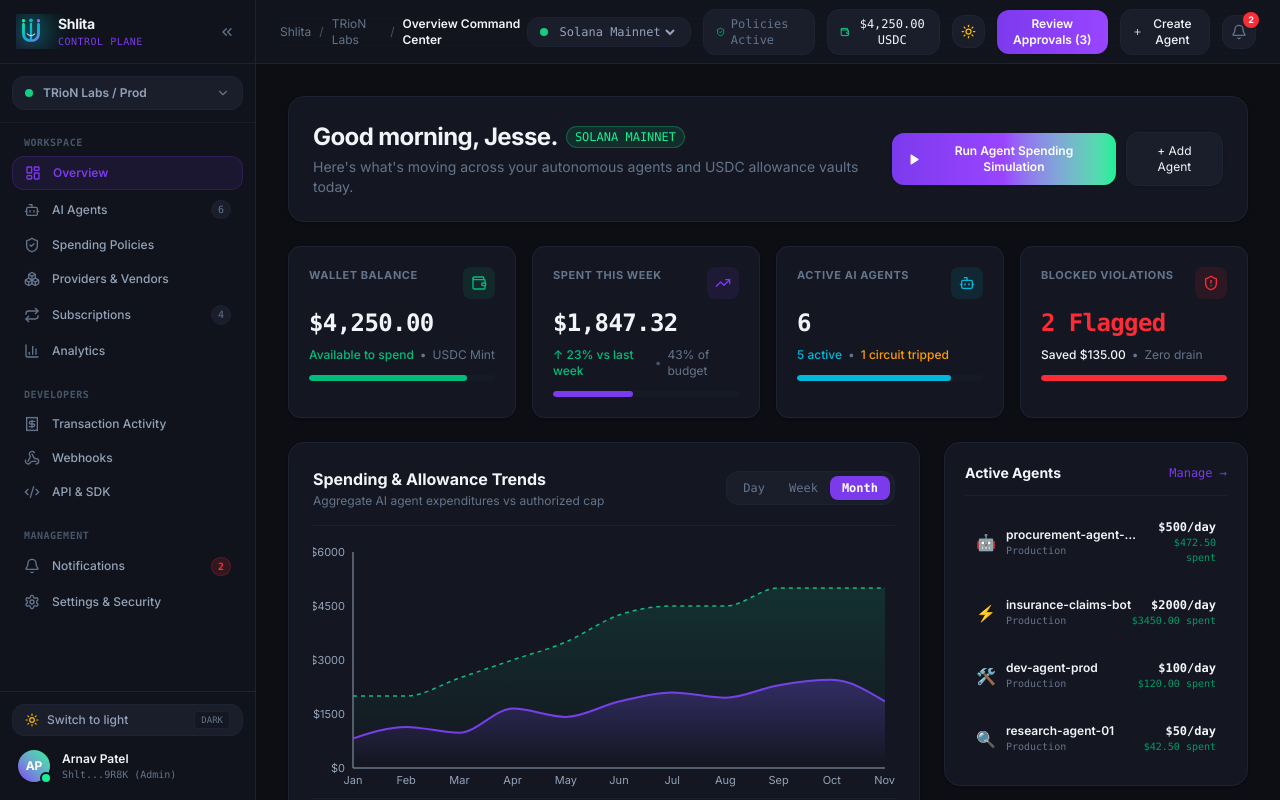
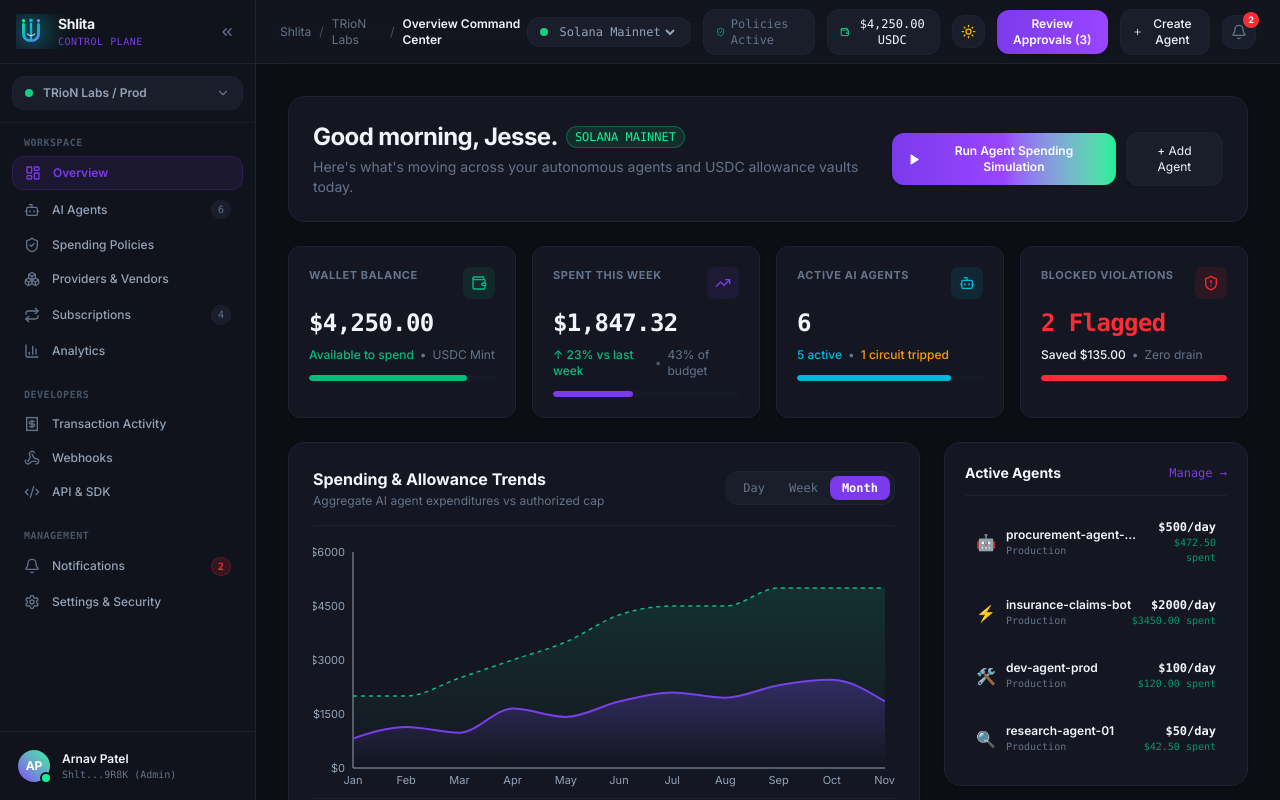
Before and after one commit to VIKAS-555/Shlita, a React (Vite) app: page / in a window 1280 px wide. Shown: the top 800 px of the page. Built offline with nearby package versions, Linux system fonts and the light colour scheme.

Commit message:
refactor(sidebar): remove redundant bottom theme toggle pill

```diff
--- a/src/App.tsx
+++ b/src/App.tsx
@@ -233,8 +233,6 @@ export const App: React.FC = () => {
         collapsed={collapsedSidebar}
         onToggleCollapse={() => setCollapsedSidebar(!collapsedSidebar)}
         unreadCount={unreadCount}
-        theme={theme}
-        onToggleTheme={toggleTheme}
       />
 
       {/* Main Workspace Body */}
--- a/src/components/layout/Sidebar.tsx
+++ b/src/components/layout/Sidebar.tsx
@@ -15,8 +15,6 @@ import {
   ChevronDown,
   ChevronsLeft,
   ChevronsRight,
-  Sun,
-  Moon,
 } from 'lucide-react';
 
 export type ScreenId =
@@ -38,8 +36,6 @@ interface SidebarProps {
   collapsed: boolean;
   onToggleCollapse: () => void;
   unreadCount: number;
-  theme: 'dark' | 'light';
-  onToggleTheme: () => void;
 }
 
 export const Sidebar: React.FC<SidebarProps> = ({
@@ -48,8 +44,6 @@ export const Sidebar: React.FC<SidebarProps> = ({
   collapsed,
   onToggleCollapse,
   unreadCount,
-  theme,
-  onToggleTheme,
 }) => {
   const workspaceItems = [
     { id: 'overview', label: 'Overview', icon: LayoutDashboard },
@@ -230,27 +224,8 @@ export const Sidebar: React.FC<SidebarProps> = ({
         </div>
       </div>
 
-      {/* Theme Switch & User Profile */}
-      <div className="p-3 border-t border-border space-y-2">
-        {/* Black & White Theme Switcher Button (ExpenseVista style) */}
-        <button
-          onClick={onToggleTheme}
-          className={`w-full flex items-center ${
-            collapsed ? 'justify-center' : 'justify-between px-3'
-          } py-1.5 rounded-xl text-xs font-medium bg-card-elevated border border-border text-text-secondary hover:text-text-primary hover:border-border-hover transition`}
-          title={theme === 'dark' ? 'Switch to light theme' : 'Switch to dark theme'}
-        >
-          <div className="flex items-center space-x-2">
-            {theme === 'dark' ? <Sun size={14} className="text-amber-400" /> : <Moon size={14} className="text-accent-violet" />}
-            {!collapsed && <span>{theme === 'dark' ? 'Switch to light' : 'Switch to dark'}</span>}
-          </div>
-          {!collapsed && (
-            <span className="text-[9px] uppercase font-mono px-1.5 py-0.5 rounded bg-card text-text-muted border border-border">
-              {theme}
-            </span>
-          )}
-        </button>
-
+      {/* User Profile Footer */}
+      <div className="p-3 border-t border-border">
         {/* Profile Card */}
         <div
           className={`flex items-center ${
```
